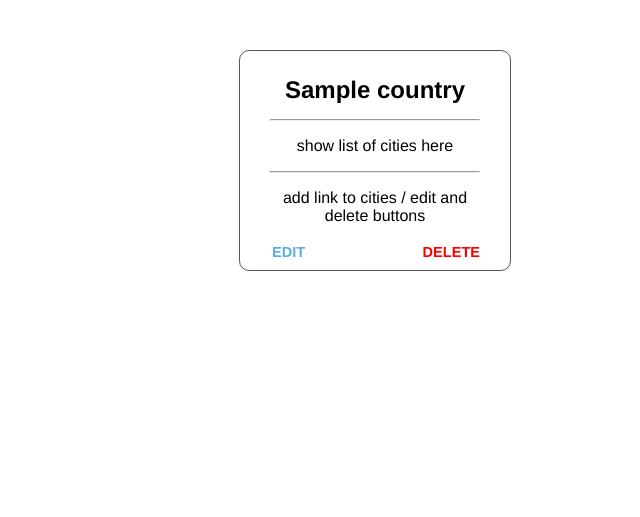
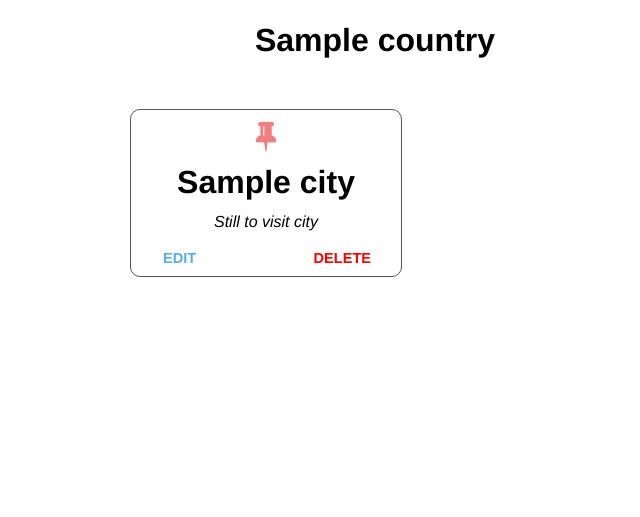
Before and after one commit to Corrine2212/project_01_travel_bucket_list, a Flask app: page /countries/1 in a window 1280 px wide. Shown: the part 80-597 px from the top of the page, without its empty margins (265-905 px from the left). Run offline with Flask 3, Linux system fonts and the light colour scheme; a database or web service that is not in the repository returns one stand-in record (values such as "Sample title"); some libraries are stand-ins or nearby versions.

Commit message:
Fixed the edit, add and delete function for country and city

```diff
--- a/controllers/countries_controller.py
+++ b/controllers/countries_controller.py
@@ -13,7 +13,8 @@ countries_blueprint = Blueprint("countries", __name__)
 @countries_blueprint.route('/countries')
 def list_all_countries():
     countries = country_repository.select_all()
-    return render_template('countries/index.html', all_countries = countries)
+    cities = city_repository.select_all()
+    return render_template('countries/index.html', all_countries = countries, all_cities = cities)
 
 # NEW
 # GET '/countries/new'
@@ -38,8 +39,9 @@ def create_country():
 # GET '/countries/<id>'
 @countries_blueprint.route('/countries/<id>', methods=['GET'])
 def show_country(id):
+    cities = city_repository.select_all()
     country = country_repository.select(id)
-    return render_template('countries/show.html', country = country)
+    return render_template('countries/show.html', country = country, all_cities = cities)
 
 # EDIT
 # GET '/countries/<id>/edit'
@@ -55,10 +57,10 @@ def edit_country(id):
 @countries_blueprint.route('/countries/<id>', methods=['POST'])
 def update_country(id):
     country_name = request.form['country_name']
-    city_id = request.form['city_id']
+    # city_id = request.form['city_id']
     visited = request.form['visited']
-    city = city_repository.select(city_id)
-    country = Country(country_name, city, visited, id)
+    # city = city_repository.select(city_id)
+    country = Country(country_name, visited, id)
     country_repository.update(country)
     return redirect('/countries')
 
--- a/repositories/country_repository.py
+++ b/repositories/country_repository.py
@@ -4,7 +4,7 @@ from models.city import City
 from models.country import Country
 
 def save(country):
-    sql = "INSERT INTO countries (country_name, visited) VALUES (%s, %s) RETURNING *"
+    sql = "INSERT INTO countries (country_name, visited) VALUES (%s, %s) RETURNING id"
     values = [country.country_name, country.visited]
     results = run_sql(sql, values)
     id = results[0]['id']
--- a/templates/cities/show.html
+++ b/templates/cities/show.html
@@ -2,7 +2,7 @@
 {% block content %}
 
     <div>
-        <p>{{ city.name }}</p>
+        {# <p>{{ city.name }}</p> #}
         <hr>
         <p>more information to add here</p>
         <p><a href="/cities/{{ city.id }}/edit"></>Edit</p>
--- a/templates/countries/show.html
+++ b/templates/countries/show.html
@@ -1,32 +1,35 @@
 {% extends 'base.html' %}
 {% block content %}
 
+<div class="add-wrapper">
+    <h1>{{ country.country_name }}</h1>
+
+        {% for city in all_cities %}
         <div class="country">
             <div class="content">
+                <i class="fa fa-thumb-tack fa-2x" aria-hidden="true"></i>
 
-    <h2>{{ country.country_name }}</h2>
-    <hr>
-
-{# !not displaying list #}
-    <ul>
-        {% for city in cities  %}
-        <li>{{city.city_name}}</li>
-        {% endfor %}
-    </ul>
-    <p>show list of cities here</p>
-    <hr>
-    <p>add link to cities / edit and delete buttons</p>
+        {% if city.country.id == country.id %}
+                <h1>{{ city.city_name }}</h1>
 
 
+            {% if city.visited %}
+            <p><i>Still to visit city</i></p>
+            {% endif %}
+
+    {% endif %}
+
             <div class="buttons">
-            <form class="edit-form" action="/countries/{{ country.id }}/edit">
+                <form class="edit-form" action="/cities/{{ city.id }}/edit">
                     <button class="edit-button">EDIT</button>
                 </form>
-            <form class="delete-form" action="/countries/{{ country.id }}/delete" method="POST">
+
+                <form class="delete-form" action="/cities/{{ city.id }}/delete" method="POST">
                     <button class="trash-button">DELETE</button>
                 </form>
             </div>
         </div>
     </div>
 
+    {% endfor %}
 {% endblock content %}
```
Also changed, not shown: controllers/cities_controller.py (+9 -9 lines), templates/cities/edit.html (+16 -4 lines), templates/countries/edit.html (+4 -19 lines), templates/countries/index.html (+6 -4 lines), templates/index.html (line endings or trailing spaces). Lines whose indentation alone changed are shown as unchanged.
